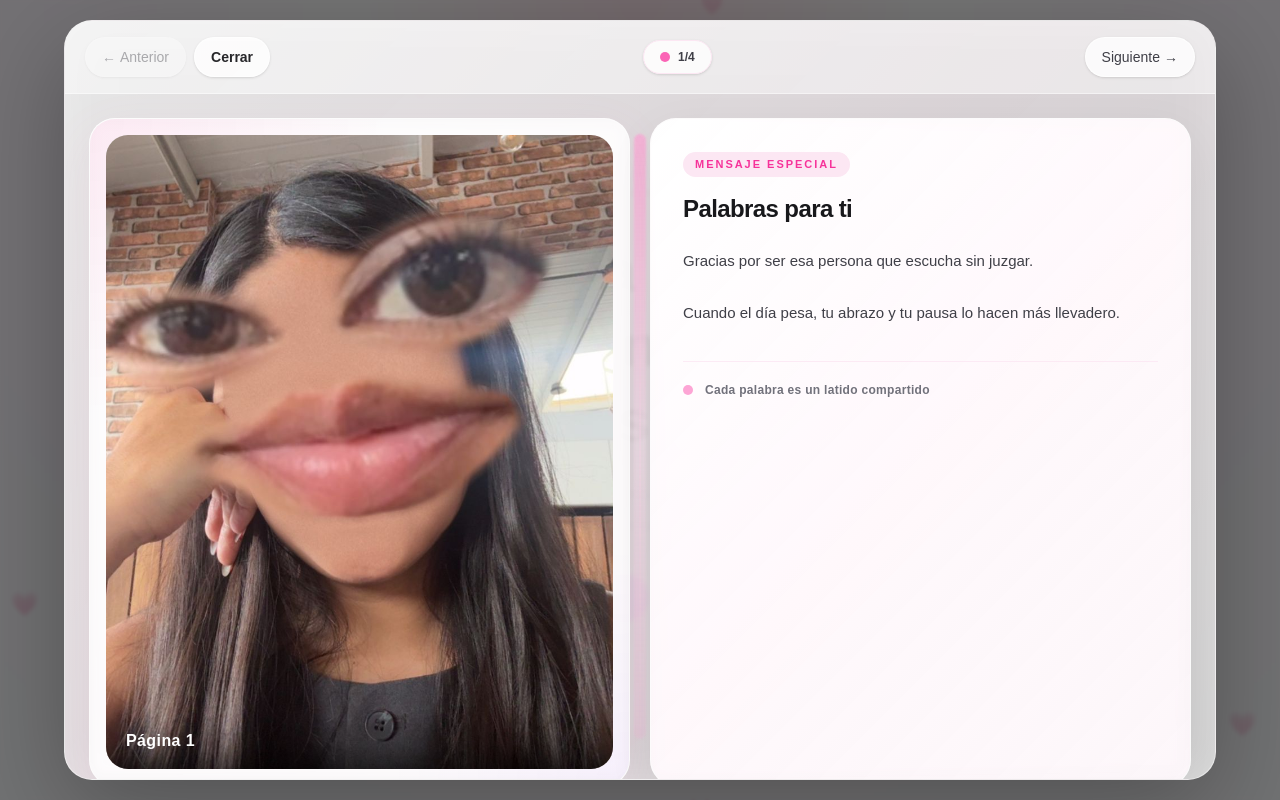
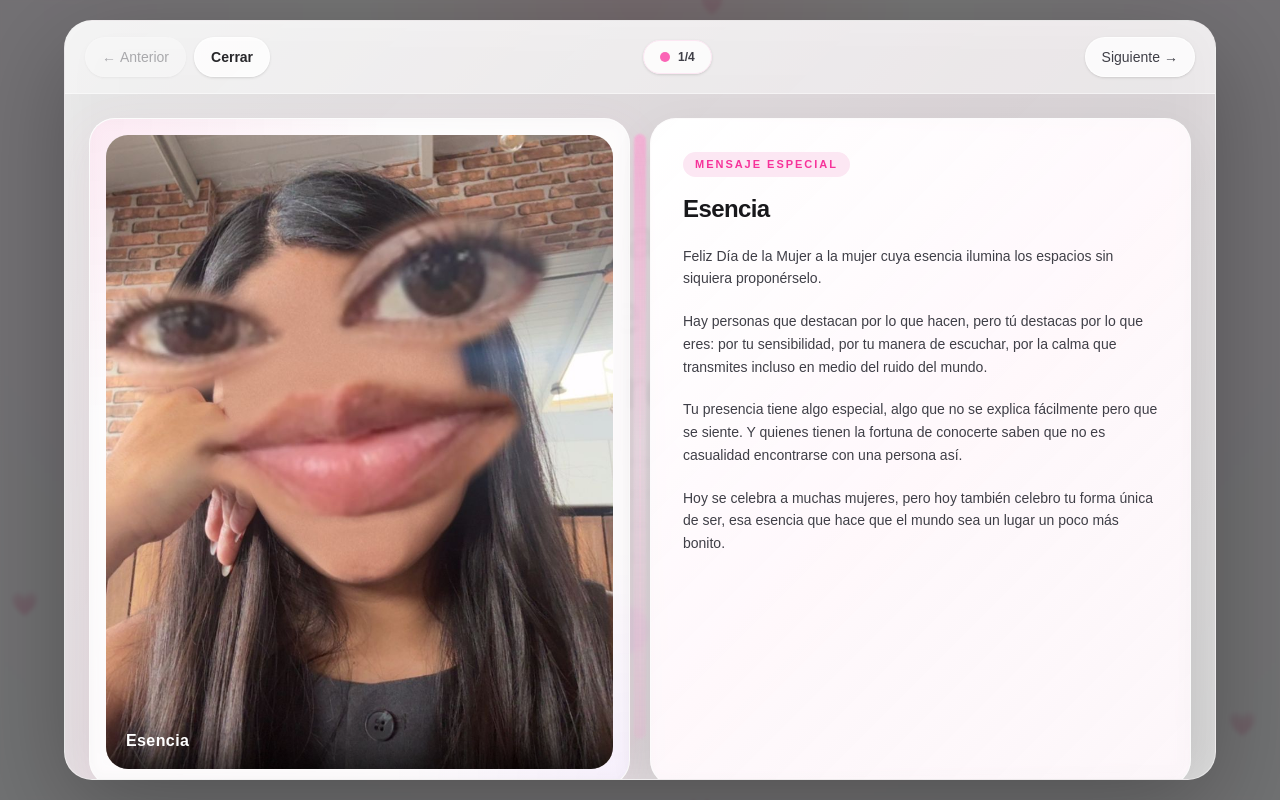
Before and after one commit to DiegoDIOSES/sanvalentin-17, a Next.js app: page /abreme in a window 1280 px wide. Both pictures are taken after a click on the button "Descubrir sorpresa". Built offline with nearby package versions, Linux system fonts and the light colour scheme.

Commit message:
Ajuste final

```diff
--- a/app/abreme/page.tsx
+++ b/app/abreme/page.tsx
@@ -7,35 +7,53 @@ import HeartsBackground from "../components/HeartsBackground";
 
 const BOOK_PAGES = [
   {
-    title: "Página 1",
+    title: "Esencia",
     image: "/images/paula1.jpeg",
     lines: [
-      "Gracias por ser esa persona que escucha sin juzgar.",
-      "Cuando el día pesa, tu abrazo y tu pausa lo hacen más llevadero.",
-    ],
+  "Feliz Día de la Mujer a la mujer cuya esencia ilumina los espacios sin siquiera proponérselo.",
+  "Hay personas que destacan por lo que hacen, pero tú destacas por lo que eres: por tu sensibilidad, por tu manera de escuchar, por la calma que transmites incluso en medio del ruido del mundo.",
+  "Tu presencia tiene algo especial, algo que no se explica fácilmente pero que se siente. Y quienes tienen la fortuna de conocerte saben que no es casualidad encontrarse con una persona así.",
+  "Hoy se celebra a muchas mujeres, pero hoy también celebro tu forma única de ser, esa esencia que hace que el mundo sea un lugar un poco más bonito."
+]
   },
   {
-    title: "Página 2",
+    title: "Fuerza interior",
     image: "/images/paula2.jpeg",
     lines: [
-      "Tu valentía no siempre se ve. A veces es simplemente quedarte.",
-      "Los pequeños gestos que ofreces son semillas que florecen en otros.",
-    ],
+  "Ser mujer también es tener una fortaleza silenciosa que muchas veces pasa desapercibida.",
+  "Es seguir adelante incluso cuando los días pesan, es cuidar, sostener, comprender y dar más de lo que muchas veces se recibe.",
+  "Pero en medio de todo eso también está tu valentía: la valentía de ser auténtica, de mantener tu forma de ver el mundo y de no perder nunca esa sensibilidad que te hace especial.",
+  "Tu fuerza no siempre se mide en grandes gestos; muchas veces vive en los pequeños momentos, en tu forma de persistir, de levantarte y de seguir siendo tú."
+]
   },
   {
-    title: "Página 3",
+    title: "Tu luz",
     image: "/images/paula3.jpeg",
     lines: [
-      "Eres luz aun en los días nublados, y eso no pasa desapercibido.",
-      "Gracias por regalar tu tiempo, tu risa y tus abrazos sinceros.",
-    ],
+  "Hay personas que llevan una luz dentro, una luz que no depende de los días buenos ni de las circunstancias.",
+  "La tuya nace de tu forma de sentir, de la manera en que miras a los demás y del cariño con el que tratas incluso las cosas más simples.",
+  "Esa luz es la que hace que tu presencia sea tan especial, la que convierte momentos comunes en recuerdos valiosos.",
+  "Y quizá no siempre seas consciente de ello, pero hay muchas personas que encuentran calma, alegría y esperanza simplemente al tenerte cerca."
+]
   },
   {
-    title: "Página 4",
+    title: "Salida del Cielo",
     image: "/images/paula4.jpeg",
     lines: [
-      "Que este libro te recuerde lo necesaria que eres en muchas vidas.",
-      "Te abrazo en palabras, y te agradezco por cada latido compartido.",
+      "Creo encarecidamente que esa persona salió del mismo cielo,",
+      "porque no puedo creer que su corazón",
+      "tenga tanta bondad y a la vez tanta dulzura.",
+      "",
+      "A veces la miro y pienso",
+      "que el mundo fue generoso",
+      "el día que la puso en mi camino,",
+      "como si hubiera querido compensar",
+      "todo lo que antes no salió bien.",
+      "",
+      "No sé cómo alguien puede ser así,",
+      "tan completa, tan real,",
+      "tan difícil de merecer",
+      "y tan fácil de amar.",
     ],
   },
 ];
@@ -88,13 +106,14 @@ export default function AbremePage() {
             </span>
 
             <h1 className="mt-6 text-4xl font-semibold leading-tight tracking-tight text-zinc-900 sm:text-5xl lg:text-6xl">
-              Una galería hecha para abrazarte con recuerdos y palabras bonitas
+              Un espacio para celebrar la esencia de una mujer extraordinaria
             </h1>
 
             <p className="mx-auto mt-5 max-w-2xl text-sm leading-7 text-zinc-600 sm:text-base sm:leading-8">
-              Aquí encontrarás imágenes, mensajes y pequeños fragmentos de cariño
-              pensados para hacerte sonreír. Todo está hecho con calma, ternura y
-              un poquito de magia.
+              Hoy no es solo una fecha más.
+Es un momento para recordar la fuerza, la sensibilidad y la belleza que vive en las mujeres que hacen del mundo un lugar mejor.
+
+Este pequeño espacio fue creado para celebrar tu esencia, tu forma de ser y todo lo que aportas simplemente siendo tú.
             </p>
 
             <div className="mt-8 flex flex-col items-stretch justify-center gap-3 sm:flex-row sm:items-center">
@@ -233,26 +252,27 @@ export default function AbremePage() {
                               Mensaje especial
                             </span>
 
-                            <h3 className="mt-4 text-xl font-semibold tracking-tight text-zinc-900 sm:text-2xl">
-                              Palabras para ti
+                            <h3
+                            className={`mt-4 text-xl sm:text-2xl tracking-tight ${
+                                page.title === "Salida del Cielo"
+                                ? "font-serif text-rose-600"
+                                : "font-semibold text-zinc-900"
+                            }`}
+                            >
+                            {page.title}
                             </h3>
 
                             <div className="mt-5 space-y-4 sm:space-y-5">
-                              {page.lines.map((line) => (
+                              {page.lines.map((line, index) => (
                                 <p
-                                  key={line}
-                                  className="text-sm leading-7 text-zinc-700 sm:text-[15px] sm:leading-8"
+                                    key={index}
+                                    className={`text-sm leading-relaxed text-zinc-700 ${
+                                    line === "" ? "h-3" : ""
+                                    }`}
                                 >
-                                  {line}
+                                    {line}
                                 </p>
-                              ))}
-                            </div>
-                          </div>
-
-                          <div className="mt-8 border-t border-pink-100/80 pt-5">
-                            <div className="flex items-center gap-3 text-xs font-semibold tracking-wide text-zinc-500">
-                              <span className="inline-flex h-2.5 w-2.5 rounded-full bg-pink-300" />
-                              <span>Cada palabra es un latido compartido</span>
+                                ))}
                             </div>
                           </div>
                         </div>
```
